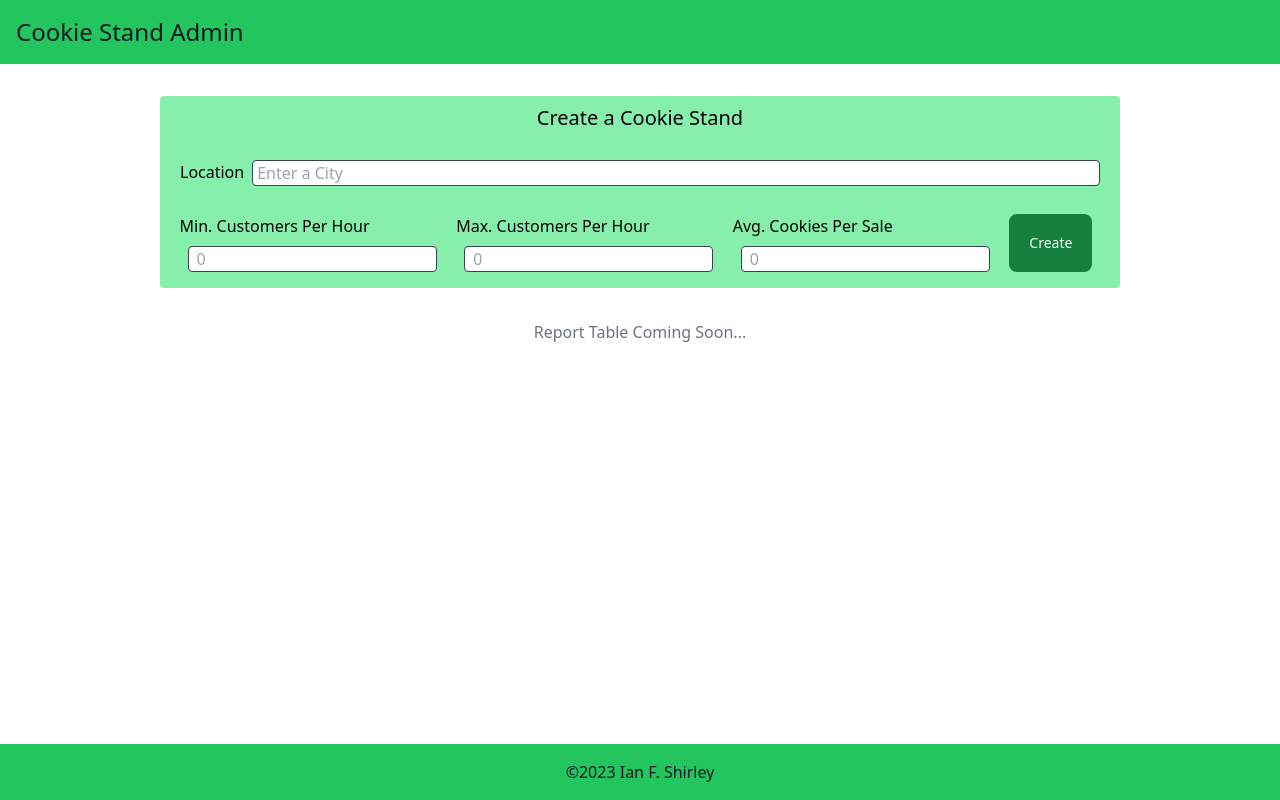
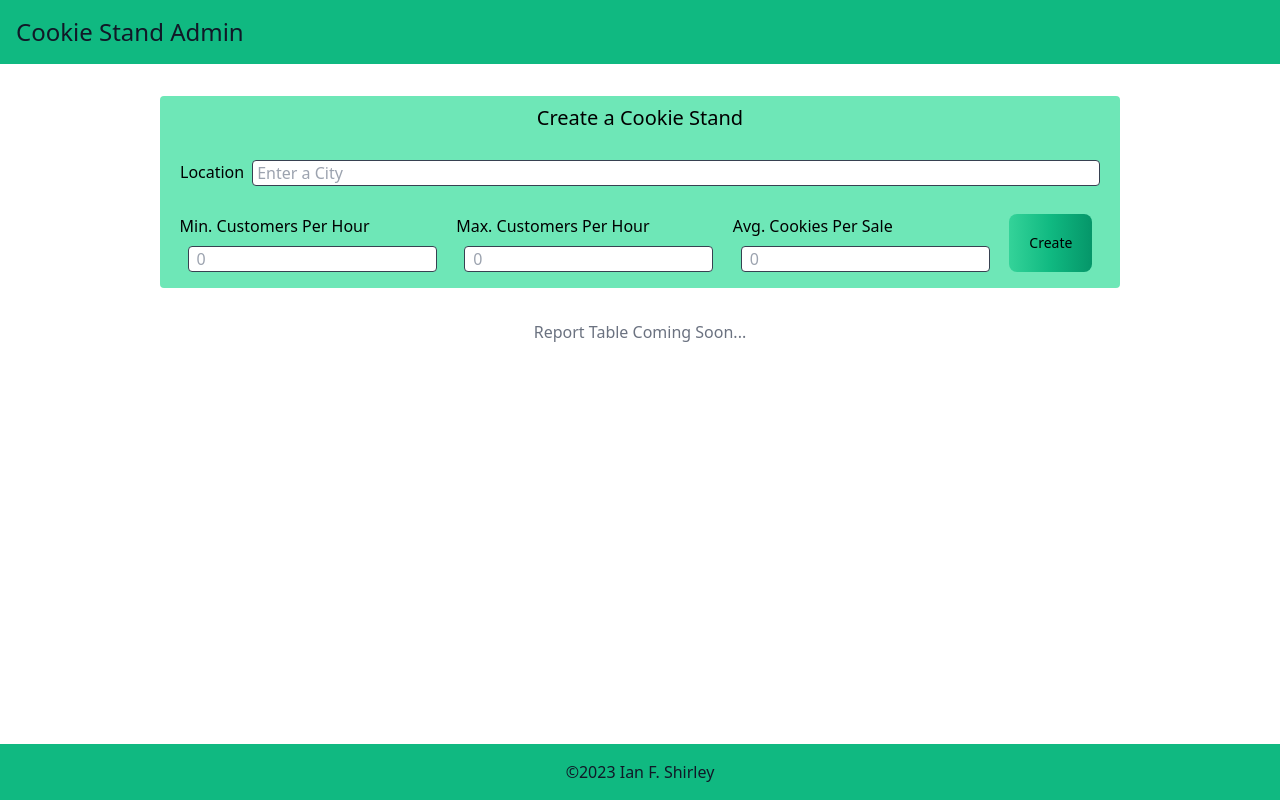
Before and after one commit to ianfshirley/cookie-stand-admin, a Next.js app: page / in a window 1280 px wide. Built offline with nearby package versions, Linux system fonts and the light colour scheme.

Commit message:
updated colors

```diff
--- a/pages/footer.js
+++ b/pages/footer.js
@@ -3,7 +3,7 @@ import Link from 'next/link'
 export default function Footer() {
   return (
     <div className='fixed bottom-0 w-full'>
-      <footer className='flex items-center justify-center p-4 bg-green-500 text-gray-900'>
+      <footer className='flex items-center justify-center p-4 bg-emerald-500 text-gray-900'>
         ©2023 Ian F. Shirley
       </footer>
     </div>
--- a/pages/header.js
+++ b/pages/header.js
@@ -4,7 +4,7 @@ import Link from 'next/link'
 export default function Header() {
   return (
     <>
-      <header className='flex items-center justify-between p-4 bg-green-500 text-gray-900 text-2xl'>
+      <header className='flex items-center justify-between p-4 bg-emerald-500 text-gray-900 text-2xl'>
         <h1>Cookie Stand Admin</h1>
       </header>
     </>
--- a/pages/main.js
+++ b/pages/main.js
@@ -5,7 +5,7 @@ export default function Main() {
   return (
     <>
       <main>
-        <form className='w-3/4 p-2 mx-auto my-8 bg-green-300 rounded'>
+        <form className='w-3/4 p-2 mx-auto my-8 bg-emerald-300 rounded'>
           <h2 className='content-center text-center text-xl'>Create a Cookie Stand</h2>
           <div id='location_div' className='flex justify-evenly p-3 my-4' >
             <label for='location'>Location</label>
@@ -24,7 +24,8 @@ export default function Main() {
               Avg. Cookies Per Sale
               <input name='average_cookies_per_sale' placeholder='0' className='block px-2 m-2 border border-gray-700 rounded' />
             </label>
-            <button className='focus:outline-none text-white bg-green-700 hover:bg-green-800 focus:ring-4 focus:ring-green-300 font-medium rounded-lg text-sm px-5 py-2.5 mr-2 mb-2 dark:bg-green-600 dark:hover:bg-green-700 dark:focus:ring-green-800'>Create</button>
+            <button className='bg-gradient-to-r from-emerald-400 via-emerald-500 to-emerald-600 hover:bg-gradient-to-br focus:ring-4 focus:outline-none focus:ring-teal-300 dark:focus:ring-teal-800 font-medium rounded-lg text-sm px-5 py-2.5 text-center mr-2 mb-2
+'>Create</button>
           </div>
         </form>
         <p className='text-center text-gray-500 font-medium'>Report Table Coming Soon...</p>
@@ -34,4 +35,6 @@ export default function Main() {
 }
 
 
-// button: px-4 bg-green-600 text-gray-50 border border-gray-700 rounded
+
+
+// button: focus:outline-none text-white bg-emerald-600 hover:bg-emerald-700 focus:ring-4 focus:ring-emerald-200 font-medium rounded-lg text-sm px-5 py-2.5 mr-2 mb-2 dark:bg-emerald-500 dark:hover:bg-emerald-600 dark:focus:ring-emerald-700
```
